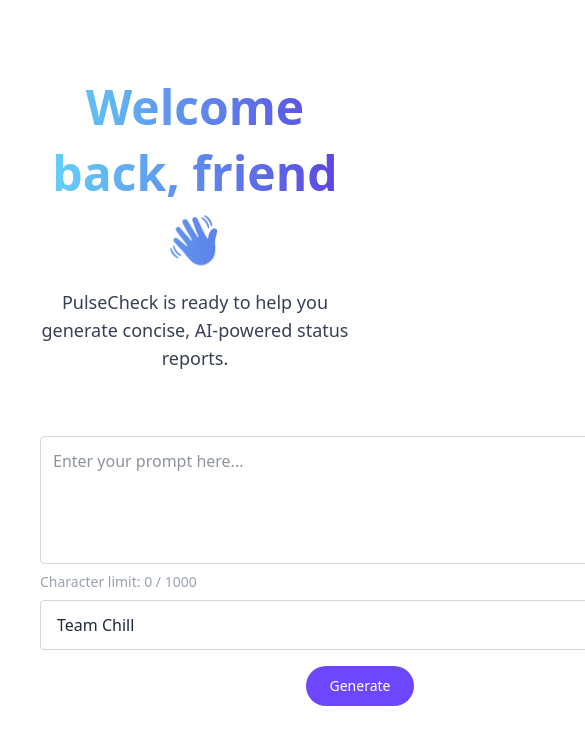
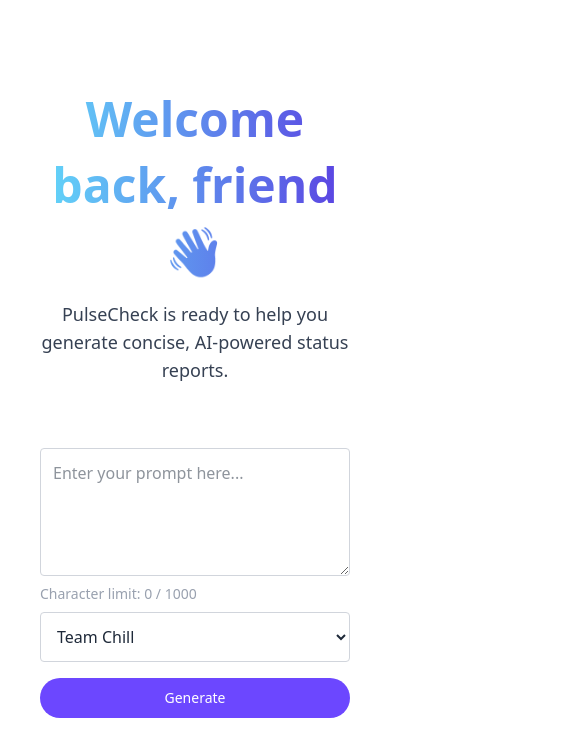
Before and after one commit to Natalie624/pulsecheck, a Next.js app: page /dashboard in a window 390 px wide. Shown: the top 756 px of the page, 585 px wide, since content can reach past the window. Built offline with nearby package versions, Linux system fonts and the light colour scheme; no server answers.

Commit message:
mobile styling for dashboard

```diff
--- a/src/app/components/PromptForm.tsx
+++ b/src/app/components/PromptForm.tsx
@@ -72,10 +72,10 @@
     }
 
   return (
-    <div className="max-w-2xl mx-auto py-10 px-4 text-gray-800 text-left">
+    <div className="max-w-2xl mx-auto py-10 px-4 text-gray-800 text-left w-full">
         <div className="flex justify-center">
             <textarea
-                className="w-[40rem] max-w-full h-32 p-3 border border-gray-300 rounded mb-2"
+                className="w-full md:w-[40rem] h-32 p-3 border border-gray-300 rounded mb-2"
                 placeholder="Enter your prompt here..."
                 value={prompt}
                 onChange={handlePromptChange}
@@ -110,9 +110,9 @@
         <option value="urgent">Escalation mode</option>
       </select>
 
-      <div className="flex justify-center mb-6">
+      <div className="flex justify-center">
         <button
-            className="bg-[#6c47ff] text-white hover:bg-[#5a38e0] rounded-full font-medium text-sm sm:text-base h-10 sm:h-12 px-6 cursor-pointer transition disabled:opacity-50"
+            className="w-full md:w-auto bg-[#6c47ff] text-white hover:bg-[#5a38e0] rounded-full font-medium text-sm sm:text-base h-10 sm:h-12 px-6 cursor-pointer transition disabled:opacity-50"
             onClick={handleGenerate}
             disabled={isGenerating}
         >
--- a/src/app/styles/globals.css
+++ b/src/app/styles/globals.css
@@ -52,3 +52,7 @@
   background-clip: text;
   color: transparent;
 }
+
+html, body {
+  overflow-x: hidden;
+}
```
